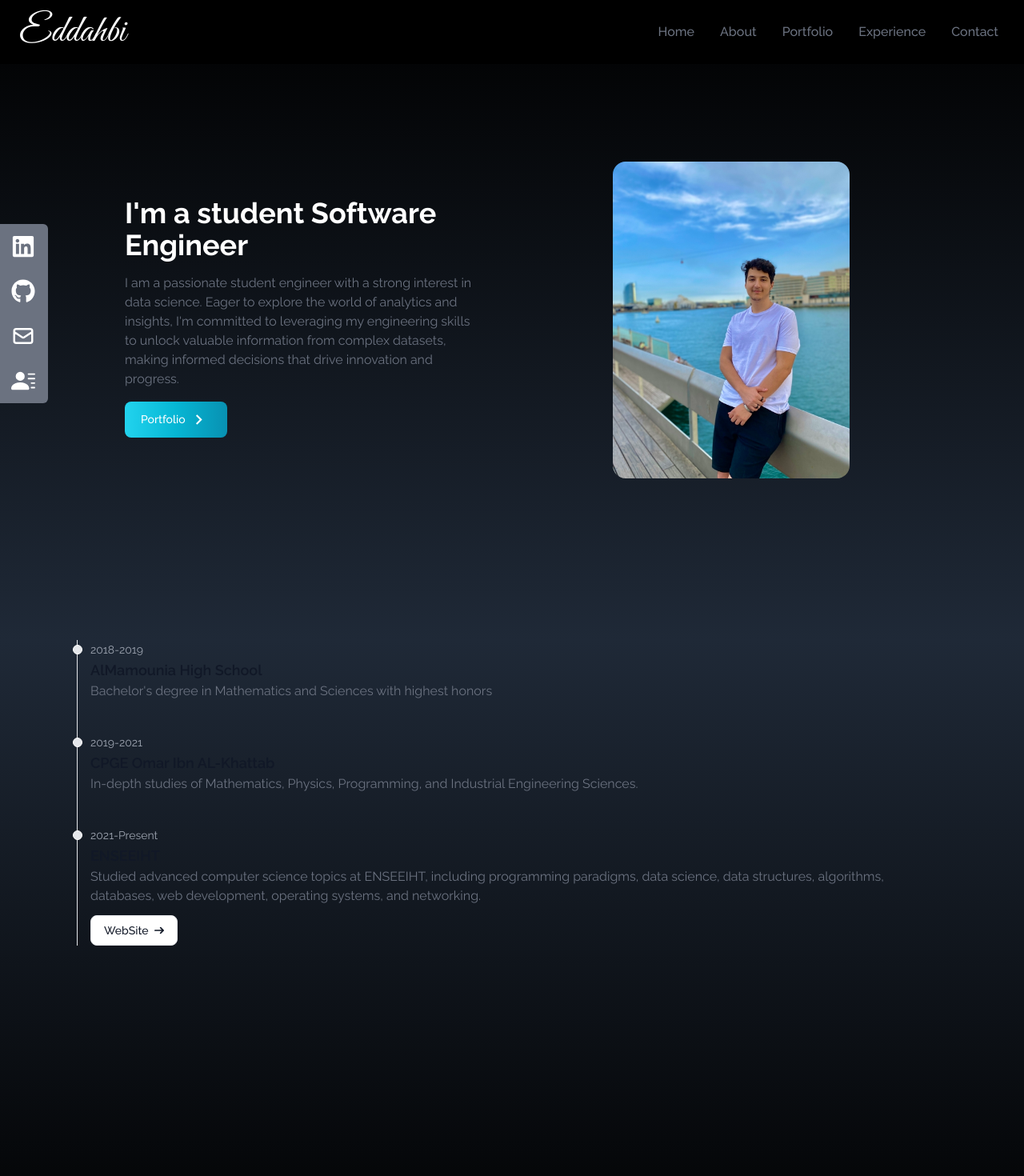
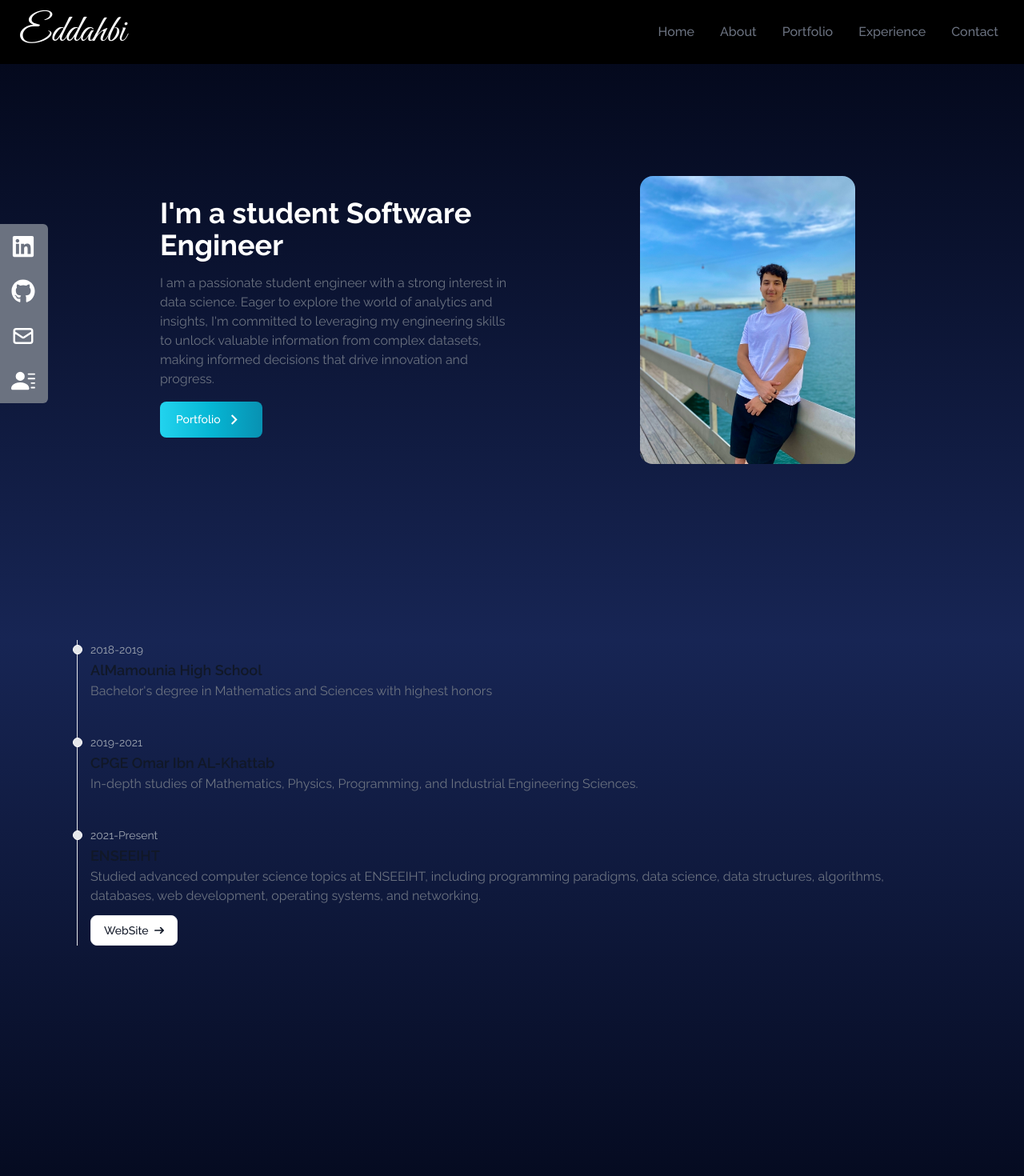
Before and after one commit to Abduledd/portfolio, a React (Create React App) app: page / in a window 1280 px wide. Shown: the top 1470 px of the page at 80% size. Built offline with nearby package versions, Linux system fonts and the light colour scheme; the HTML template or start-up script is replaced by a standard one.

Commit message:
customize

```diff
--- a/src/App.js
+++ b/src/App.js
@@ -7,6 +7,7 @@ import NavBar from './components/NavBar';
 import Portfolio from './components/Portfolio';
 import Education from './components/Education';
 import SocialLinks from './components/SocialLinks';
+import LinksSmall from './components/LinksSmall';
 // import './index.css'
 function App() {
   return <div>
@@ -17,6 +18,7 @@ function App() {
     <Portfolio />
     <Experience />
     <Contact />
+    <LinksSmall />
     <SocialLinks />
   </div>
 }
--- a/src/components/Education.jsx
+++ b/src/components/Education.jsx
@@ -1,5 +1,5 @@
 import React from "react";
-import { motion } from "framer-motion";
+// import { motion } from "framer-motion";
 import style2 from "../style2";
 
 const Education = () => {
--- a/src/components/Home.jsx
+++ b/src/components/Home.jsx
@@ -8,7 +8,7 @@ const Home = () => {
   return (
     <div name="home" className={`h-screen w-full ${style1}`}>
       <div className="max-w-screen-lg mx-auto flex flex-row items-center justify-center h-full px-4 md:flex-row gap-2">
-        <div className=" p-3 flex flex-col justify-center h-full">
+        <div className=" p-3 flex flex-col justify-center h-full sm:px-14">
           <h2 className="text-4xl sm:text-4xl font-bold text-white w-full">
             I'm a student Software Engineer
           </h2>
--- a/src/components/SocialLinks.jsx
+++ b/src/components/LinksSmall.jsx
@@ -2,8 +2,7 @@ import React from "react";
 import { FaGithub, FaLinkedin } from "react-icons/fa";
 import { HiOutlineMail } from "react-icons/hi";
 import { BsFillPersonLinesFill } from "react-icons/bs";
-
-const SocialLinks = () => {
+const LinksSmall = () => {
   const links = [
     {
       id: 1,
@@ -45,9 +44,8 @@ const SocialLinks = () => {
       download: true,
     },
   ];
-
   return (
-    <div className="hidden cs:flex flex-col top-[35%] left-0 fixed">
+    <div className="hidden cs:flex flex top-[35%] left-0 fixed">
       <ul>
         {links.map(({ id, child, href, style, download }) => (
           <li
@@ -72,4 +70,4 @@ const SocialLinks = () => {
   );
 };
 
-export default SocialLinks;
+export default LinksSmall;
--- a/src/style1.js
+++ b/src/style1.js
@@ -1,3 +1,3 @@
-const style1 = "bg-gradient-to-b from-black to-gray-800 text-white"
+const style1 = "bg-gradient-to-b from-slate-950 to-blue-950 text-white"
 
 export default style1;
--- a/src/style2.js
+++ b/src/style2.js
@@ -1,3 +1,3 @@
-const style2 = "bg-gradient-to-b from-gray-800 to-black text-white"
+const style2 = "bg-gradient-to-b from-blue-950 to-slate-950 text-white"
 
 export default style2;
```
